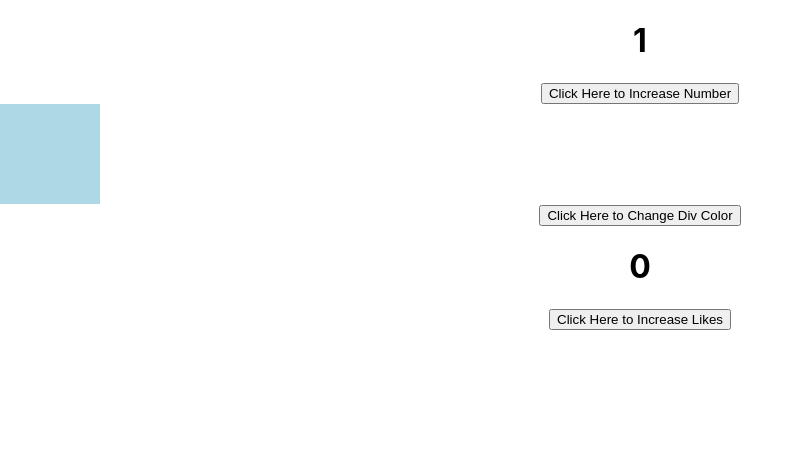
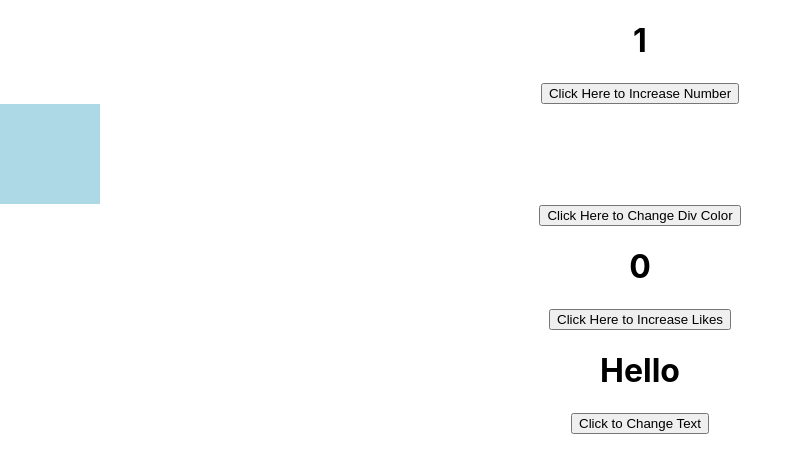
Before and after one commit to leen0512/react-status, a React (Create React App) app: page / in a window 1280 px wide. Shown: the top 472 px of the page, without its empty margins (0-804 px from the left). Built offline with nearby package versions, Linux system fonts and the light colour scheme.

Commit message:
text changing and importing file

```diff
--- a/src/App.js
+++ b/src/App.js
@@ -1,6 +1,7 @@
 import logo from './logo.svg';
 import './App.css';
 import { useState } from 'react';
+import TextChanger from './components/TextChanger';
 
 //q1
 function ShowNumber(){
@@ -46,6 +47,7 @@ function App() {
       <ShowNumber title="Increase Number"></ShowNumber>
       <ChgDivColor title="Change Div Color"></ChgDivColor>
       <ShowLikes title="Increase Likes"></ShowLikes>
+      <TextChanger/>
     </div>
   );
 }
--- /dev/null
+++ b/src/components/TextChanger.js
@@ -0,0 +1,14 @@
+import { useState } from "react";
+
+function TextChanger() {
+  const [isHello, setIsHello] = useState(true);
+
+  return (
+    <div>
+      <h1>{isHello ? "Hello" : "Goodbye"}</h1>
+      <button onClick={() => setIsHello(!isHello)}>Click to Change Text</button>
+    </div>
+  );
+}
+
+export default TextChanger;
```
